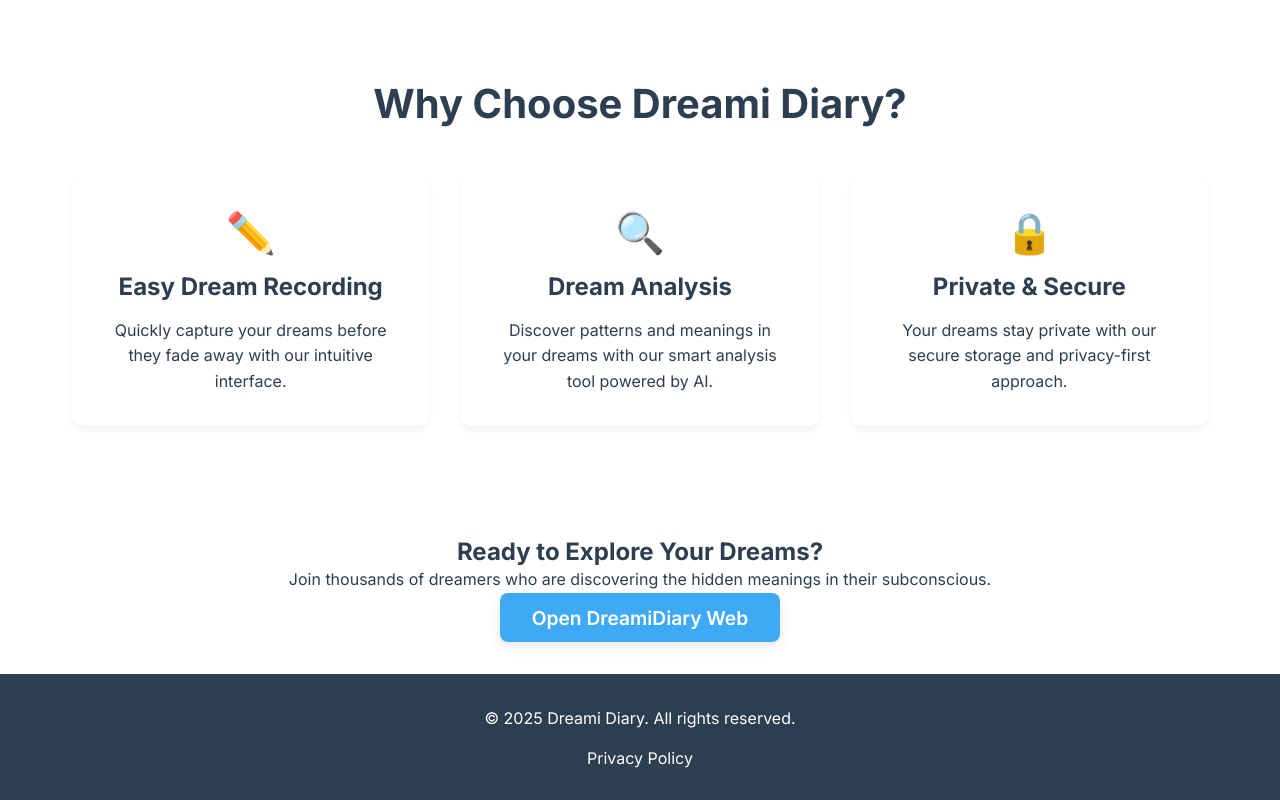
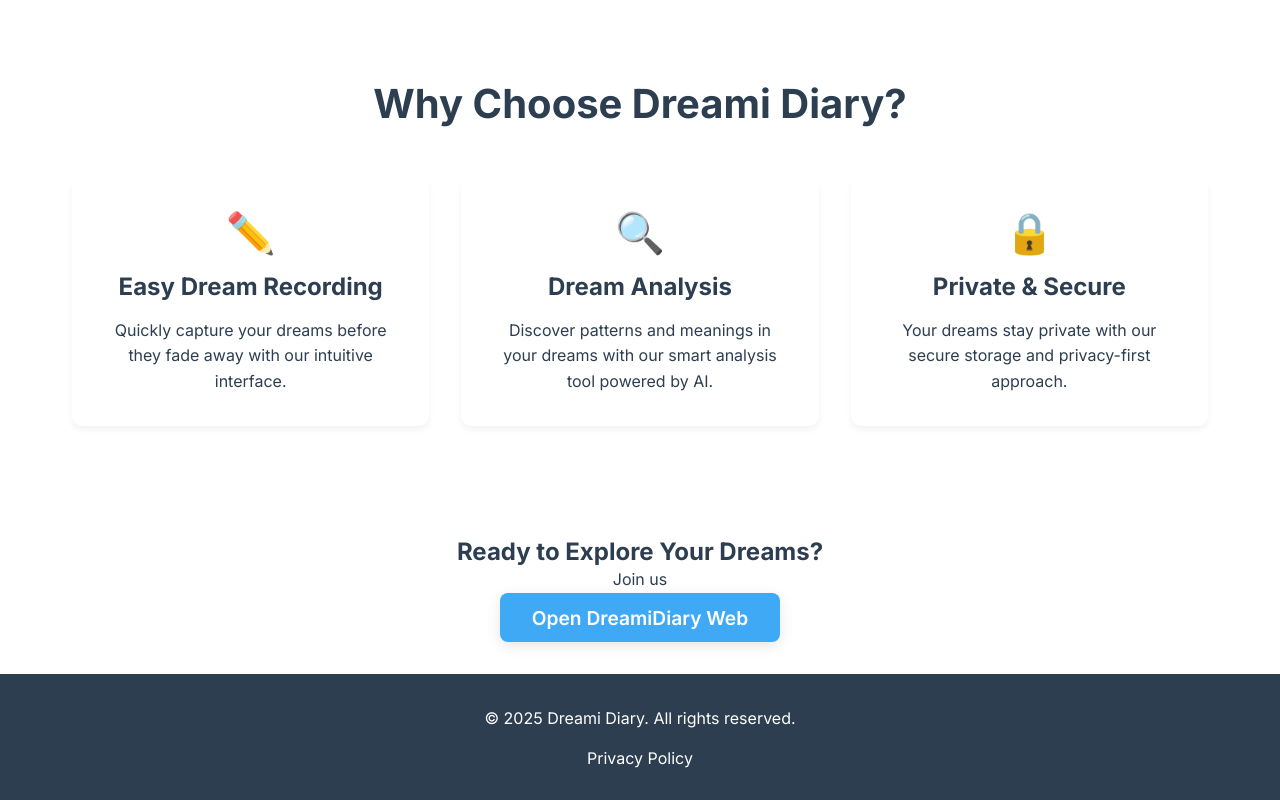
Before and after one commit to Syamgith/dreamijournal.com, a Next.js app: page / in a window 1280 px wide. Shown: the part 469-1269 px from the top of the page. Built offline with nearby package versions, Linux system fonts and the light colour scheme.

Commit message:
changed catch phrase

```diff
--- a/app/page.js
+++ b/app/page.js
@@ -49,10 +49,7 @@ export default function Home() {
 
       <section className={styles.cta}>
         <h2>Ready to Explore Your Dreams?</h2>
-        <p>
-          Join thousands of dreamers who are discovering the hidden meanings in
-          their subconscious.
-        </p>
+        <p>Join us</p>
         <Link href="https://web.dreamidiary.com" className={styles.ctaButton}>
           Open DreamiDiary Web
         </Link>
```
